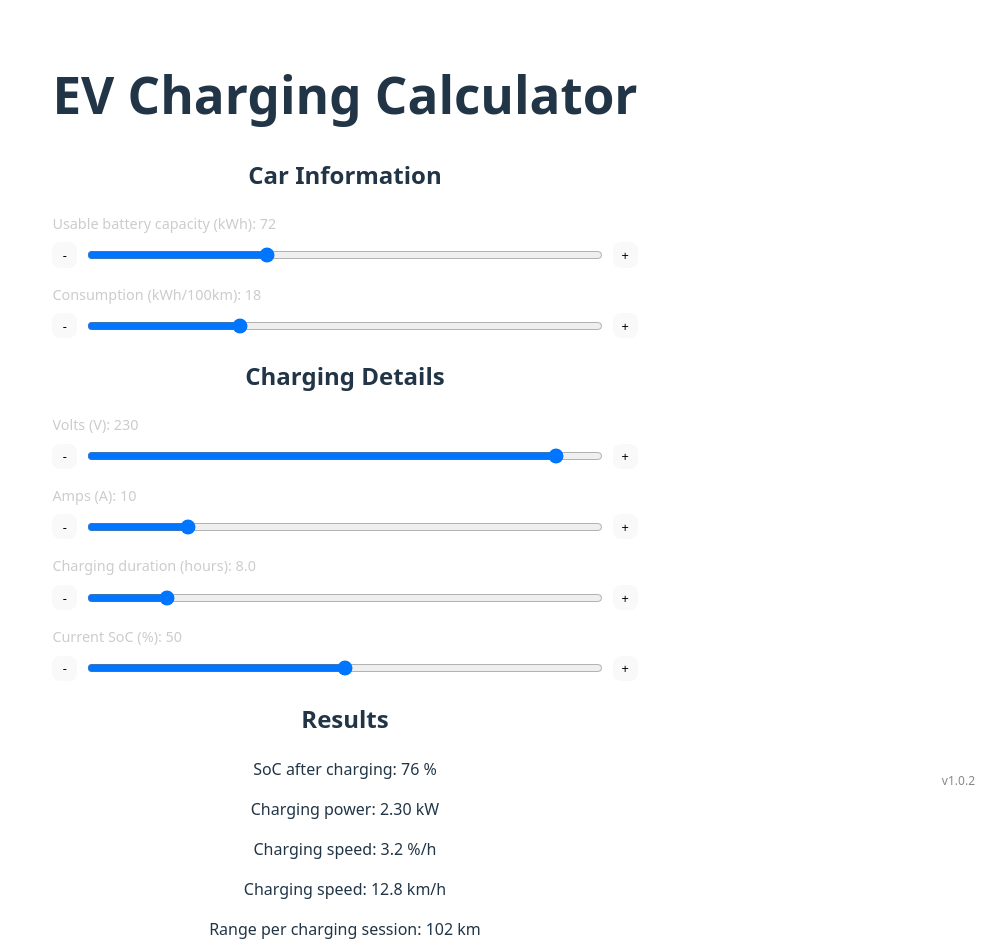
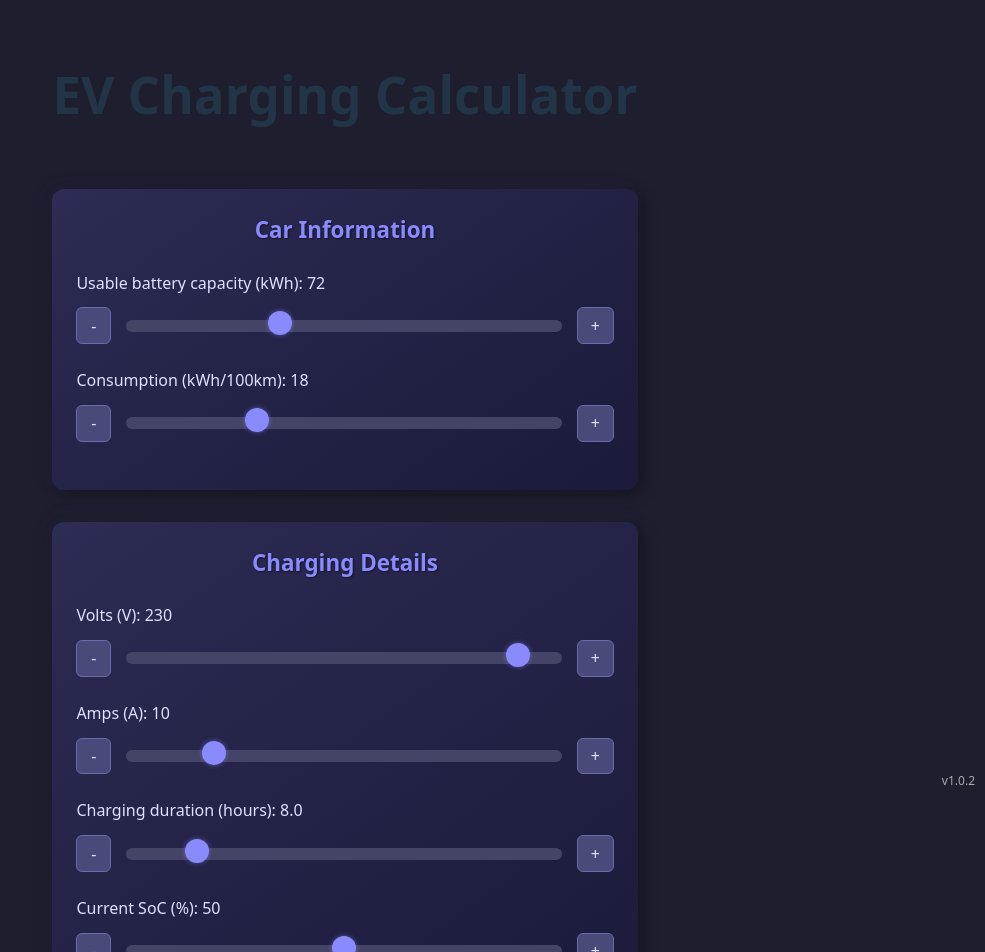
Before and after one commit to s100ian/ev-charging-calculator, a React (Vite) app: page / in a window 1280 px wide. Shown: the top 952 px of the page, without its empty margins (295-1280 px from the left). Built offline with nearby package versions, Linux system fonts and the light colour scheme.

Commit message:
feat: enhance UI styling and layout for input sections and results display

```diff
--- a/src/App.css
+++ b/src/App.css
@@ -1,90 +1,129 @@
 #root {
   max-width: 1280px;
   margin: 0 auto;
-  padding: 1rem; /* Adjusted padding for mobile */
+  padding: 1rem;
   text-align: center;
 }
 
 .calculator-container {
   display: flex;
   flex-direction: column;
-  gap: 1.5rem;
+  gap: 2rem; /* Increased gap */
   width: 100%;
-  max-width: 500px; /* Limit width on larger screens */
-  margin: 0 auto; /* Center container */
+  max-width: 600px; /* Slightly wider max-width */
+  margin: 0 auto;
 }
 
-.input-section, .results-section {
-  border: 1px solid #555;
-  border-radius: 8px;
-  padding: 1rem;
-  background-color: #2a2a2a; /* Slightly lighter background for sections */
+/* Updated section styles */
+.input-section,
+.results-section {
+  border: none; /* Remove border */
+  border-radius: 12px; /* Smoother corners */
+  padding: 1.5rem;
+  background: linear-gradient(145deg, #2c2c54, #1a1a3a); /* Gradient background */
+  box-shadow: 5px 5px 15px rgba(0, 0, 0, 0.3), -5px -5px 15px rgba(50, 50, 90, 0.1); /* Subtle shadow */
 }
 
-.input-section h2, .results-section h2 {
+.input-section h2,
+.results-section h2 {
   margin-top: 0;
-  margin-bottom: 1rem;
-  color: #a0a0ff; /* Accent color for headings */
-  font-size: 1.3em;
+  margin-bottom: 1.5rem; /* Increased margin */
+  color: #8a8aff; /* Brighter accent color */
+  font-size: 1.4em;
+  font-weight: 600;
+  text-shadow: 1px 1px 2px rgba(0, 0, 0, 0.5); /* Text shadow for depth */
 }
 
 .slider-group {
-  margin-bottom: 1rem;
+  margin-bottom: 1.5rem; /* Increased margin */
   text-align: left;
 }
 
-.slider-group label {
+/* Updated label styles */
+.slider-label {
   display: block;
-  margin-bottom: 0.5rem;
-  font-size: 0.9em;
-  color: #ccc;
+  margin-bottom: 0.8rem; /* Increased margin */
+  font-size: 1em; /* Slightly larger font */
+  color: #e0e0ff; /* Lighter label color */
+  font-weight: 500;
 }
 
-.slider-controls { /* New style for the controls wrapper */
+.slider-controls {
   display: flex;
   align-items: center;
-  gap: 0.5rem; /* Add space between buttons and slider */
+  gap: 0.8rem; /* Increased gap */
 }
 
-.slider-controls input[type="range"] { /* Style slider inside the controls wrapper */
-  flex-grow: 1; /* Allow slider to take available space */
-  width: auto; /* Override previous width if any */
+/* Updated slider input styles */
+.slider-input {
+  flex-grow: 1;
+  width: auto;
   cursor: pointer;
+  height: 12px; /* Slightly thicker */
+  background: #444466; /* Darker track */
+  border-radius: 6px;
+  appearance: none; /* Override default look */
+  -webkit-appearance: none;
 }
 
-.slider-controls button { /* Adjust button styles */
-  padding: 0.2em 0.5em; /* Slightly adjust padding */
-  font-size: 0.8em; /* Slightly adjust font size */
-  margin: 0; /* Remove margin */
-  min-width: 25px; /* Adjust min-width */
-  flex-shrink: 0; /* Prevent buttons from shrinking */
+.slider-input::-webkit-slider-thumb {
+  appearance: none;
+  -webkit-appearance: none;
+  height: 24px;
+  width: 24px;
+  background: #8a8aff; /* Accent color thumb */
+  border-radius: 50%;
+  cursor: pointer;
+  box-shadow: 0 0 5px rgba(138, 138, 255, 0.5); /* Thumb glow */
+  margin-top: -6px; /* Center thumb vertically */
 }
 
-input[type="range"] {
-  height: 10px; /* Increase height for a bigger slider track */
+.slider-input::-moz-range-thumb {
+  height: 24px;
+  width: 24px;
+  background: #8a8aff;
+  border-radius: 50%;
   cursor: pointer;
+  border: none; /* Remove default border */
+  box-shadow: 0 0 5px rgba(138, 138, 255, 0.5);
 }
 
-input[type="range"]::-webkit-slider-thumb {
-  height: 20px; /* Make thumb taller */
-  width: 20px; /* Make thumb wider */
+/* Updated control button styles */
+.control-button {
+  padding: 0.4em 0.8em;
+  font-size: 1em;
+  margin: 0;
+  min-width: 35px;
+  flex-shrink: 0;
+  background-color: #4a4a7a; /* Button background */
+  color: #e0e0ff; /* Button text color */
+  border: 1px solid #6a6aaf; /* Button border */
+  border-radius: 6px;
+  transition: background-color 0.2s ease, transform 0.1s ease;
 }
 
-input[type="range"]::-moz-range-thumb {
-  height: 20px; /* Make thumb taller */
-  width: 20px; /* Make thumb wider */
+.control-button:hover {
+  background-color: #5a5a8a; /* Hover background */
+  border-color: #8a8aff;
 }
 
+.control-button:active {
+  background-color: #3a3a6a; /* Active background */
+  transform: scale(0.95); /* Click effect */
+}
+
+/* Updated results section specific styles */
 .results-section {
-  background-color: #1f1f1f; /* Darker background for results */
+  background: linear-gradient(145deg, #1f1f3f, #14142a); /* Darker gradient for results */
 }
 
 .result-item {
   display: flex;
   justify-content: space-between;
-  padding: 0.5rem 0;
-  border-bottom: 1px solid #333;
-  font-size: 0.95em;
+  align-items: center; /* Align items vertically */
+  padding: 0.8rem 0; /* Increased padding */
+  border-bottom: 1px solid #3a3a5a; /* Adjusted border color */
+  font-size: 1em;
 }
 
 .result-item:last-child {
@@ -92,16 +131,20 @@ input[type="range"]::-moz-range-thumb {
 }
 
 .result-item span {
-  color: #bbb;
+  color: #c0c0ff; /* Lighter text color */
 }
 
 .result-item strong {
-  color: #fff;
+  color: #ffffff;
   font-weight: 600;
+  font-size: 1.1em; /* Slightly larger result value */
 }
 
 /* Remove default Vite/React logos and styles if not needed */
-.logo, .logo.react, .card, .read-the-docs {
+.logo,
+.logo.react,
+.card,
+.read-the-docs {
   display: none;
 }
 
@@ -111,6 +154,7 @@ body {
   display: flex;
   align-items: flex-start; /* Align items to top on mobile */
   padding-top: 1rem; /* Add some top padding */
+  background: #1e1e2f; /* Darker overall background */
 }
 
 /* Media query for larger screens if needed */
@@ -119,8 +163,8 @@ body {
     padding: 2rem;
   }
   body {
-     align-items: center; /* Center vertically on larger screens */
-     padding-top: 0;
+    align-items: center; /* Center vertically on larger screens */
+    padding-top: 0;
   }
 }
 
@@ -129,5 +173,5 @@ body {
   bottom: 10px;
   right: 10px;
   font-size: 0.75rem; /* Small font size */
-  color: #888; /* Optional: Dim color */
+  color: #aaa; /* Adjusted color */
 }
--- a/src/App.tsx
+++ b/src/App.tsx
@@ -69,7 +69,9 @@ function App() {
   }, [usableCapacity, consumption, volts, duration, currentSoC, amps]);
 
   return (
-    <>
+    <div className="calculator-container">
+      {" "}
+      {/* Wrap components in container */}
       <h1>EV Charging Calculator</h1>
       <CarInfo
         usableCapacity={usableCapacity}
@@ -97,7 +99,7 @@ function App() {
       />
       <div className="app-version">v{packageJson.version}</div>{" "}
       {/* Add version display */}
-    </>
+    </div>
   );
 }
 
--- a/src/components/CarInfo.tsx
+++ b/src/components/CarInfo.tsx
@@ -30,12 +30,15 @@ const CarInfo: React.FC<CarInfoProps> = ({
   };
 
   return (
-    <div>
+    <div className="input-section car-info-container">
       <h2>Car Information</h2>
       <div className="slider-group">
-        <label>Usable battery capacity (kWh): {usableCapacity}</label>
+        <label className="slider-label">
+          Usable battery capacity (kWh): {usableCapacity}
+        </label>
         <div className="slider-controls">
           <button
+            className="control-button"
             onClick={() =>
               handleDecrement(setUsableCapacity, usableCapacity, 5)
             }
@@ -48,8 +51,10 @@ const CarInfo: React.FC<CarInfoProps> = ({
             max="200"
             value={usableCapacity}
             onChange={(e) => setUsableCapacity(parseInt(e.target.value, 10))}
+            className="slider-input"
           />
           <button
+            className="control-button"
             onClick={() =>
               handleIncrement(setUsableCapacity, usableCapacity, 200)
             }
@@ -59,9 +64,12 @@ const CarInfo: React.FC<CarInfoProps> = ({
         </div>
       </div>
       <div className="slider-group">
-        <label>Consumption (kWh/100km): {consumption}</label>
+        <label className="slider-label">
+          Consumption (kWh/100km): {consumption}
+        </label>
         <div className="slider-controls">
           <button
+            className="control-button"
             onClick={() => handleDecrement(setConsumption, consumption, 5)}
           >
             -
@@ -72,8 +80,10 @@ const CarInfo: React.FC<CarInfoProps> = ({
             max="50"
             value={consumption}
             onChange={(e) => setConsumption(parseInt(e.target.value, 10))}
+            className="slider-input"
           />
           <button
+            className="control-button"
             onClick={() => handleIncrement(setConsumption, consumption, 50)}
           >
             +
--- a/src/components/ChargingDetails.tsx
+++ b/src/components/ChargingDetails.tsx
@@ -52,12 +52,15 @@ const ChargingDetails: React.FC<ChargingDetailsProps> = ({
   };
 
   return (
-    <div>
+    <div className="input-section charging-details-container">
       <h2>Charging Details</h2>
       <div className="slider-group">
-        <label>Volts (V): {volts}</label>
+        <label className="slider-label">Volts (V): {volts}</label>
         <div className="slider-controls">
-          <button onClick={() => handleDecrement(setVolts, volts, 110)}>
+          <button
+            className="control-button"
+            onClick={() => handleDecrement(setVolts, volts, 110)}
+          >
             -
           </button>
           <input
@@ -66,30 +69,49 @@ const ChargingDetails: React.FC<ChargingDetailsProps> = ({
             max="240"
             value={volts}
             onChange={(e) => setVolts(parseInt(e.target.value, 10))}
+            className="slider-input"
           />
-          <button onClick={() => handleIncrement(setVolts, volts, 240)}>
+          <button
+            className="control-button"
+            onClick={() => handleIncrement(setVolts, volts, 240)}
+          >
             +
           </button>
         </div>
       </div>
       <div className="slider-group">
-        <label>Amps (A): {amps}</label>
+        <label className="slider-label">Amps (A): {amps}</label>
         <div className="slider-controls">
-          <button onClick={() => handleDecrement(setAmps, amps, 5)}>-</button>
+          <button
+            className="control-button"
+            onClick={() => handleDecrement(setAmps, amps, 5)}
+          >
+            -
+          </button>
           <input
             type="range"
             min="5"
             max="32"
             value={amps}
             onChange={(e) => setAmps(parseInt(e.target.value, 10))}
+            className="slider-input"
           />
-          <button onClick={() => handleIncrement(setAmps, amps, 32)}>+</button>
+          <button
+            className="control-button"
+            onClick={() => handleIncrement(setAmps, amps, 32)}
+          >
+            +
+          </button>
         </div>
       </div>
       <div className="slider-group">
-        <label>Charging duration (hours): {duration.toFixed(1)}</label>
+        <label className="slider-label">
+          Charging duration (hours): {duration.toFixed(1)}
+        </label>
         <div className="slider-controls">
-          <button onClick={handleDurationDecrement}>-</button>
+          <button className="control-button" onClick={handleDurationDecrement}>
+            -
+          </button>
           <input
             type="range"
             min="1"
@@ -97,14 +119,20 @@ const ChargingDetails: React.FC<ChargingDetailsProps> = ({
             step="0.1"
             value={duration}
             onChange={handleDurationChange}
+            className="slider-input"
           />
-          <button onClick={handleDurationIncrement}>+</button>
+          <button className="control-button" onClick={handleDurationIncrement}>
+            +
+          </button>
         </div>
       </div>
       <div className="slider-group">
-        <label>Current SoC (%): {currentSoC}</label>
+        <label className="slider-label">Current SoC (%): {currentSoC}</label>
         <div className="slider-controls">
-          <button onClick={() => handleDecrement(setCurrentSoC, currentSoC, 0)}>
+          <button
+            className="control-button"
+            onClick={() => handleDecrement(setCurrentSoC, currentSoC, 0)}
+          >
             -
           </button>
           <input
@@ -113,8 +141,10 @@ const ChargingDetails: React.FC<ChargingDetailsProps> = ({
             max="100"
             value={currentSoC}
             onChange={(e) => setCurrentSoC(parseInt(e.target.value, 10))}
+            className="slider-input"
           />
           <button
+            className="control-button"
             onClick={() => handleIncrement(setCurrentSoC, currentSoC, 100)}
           >
             +
--- a/src/components/ResultsDisplay.tsx
+++ b/src/components/ResultsDisplay.tsx
@@ -18,14 +18,45 @@ const ResultsDisplay: React.FC<ResultsDisplayProps> = ({
   totalRange,
 }) => {
   return (
-    <div>
+    <div className="results-section">
+      {" "}
+      {/* Added results-section class */}
       <h2>Results</h2>
-      <p>SoC after charging: {socAfterCharging.toFixed(0)} %</p>
-      <p>Charging power: {chargingPower.toFixed(2)} kW</p>
-      <p>Charging speed: {chargingSpeedPercent.toFixed(1)} %/h</p>
-      <p>Charging speed: {chargingSpeedKm.toFixed(1)} km/h</p>
-      <p>Range per charging session: {rangePerSession.toFixed(0)} km</p>
-      <p>Total range: {totalRange.toFixed(0)} km</p>
+      <p className="result-item">
+        {" "}
+        {/* Added result-item class */}
+        <span>SoC after charging:</span>{" "}
+        <strong>{socAfterCharging.toFixed(0)} %</strong>
+      </p>
+      <p className="result-item">
+        {" "}
+        {/* Added result-item class */}
+        <span>Charging power:</span>{" "}
+        <strong>{chargingPower.toFixed(2)} kW</strong>
+      </p>
+      <p className="result-item">
+        {" "}
+        {/* Added result-item class */}
+        <span>Charging speed:</span>{" "}
+        <strong>{chargingSpeedPercent.toFixed(1)} %/h</strong>
+      </p>
+      <p className="result-item">
+        {" "}
+        {/* Added result-item class */}
+        <span>Charging speed:</span>{" "}
+        <strong>{chargingSpeedKm.toFixed(1)} km/h</strong>
+      </p>
+      <p className="result-item">
+        {" "}
+        {/* Added result-item class */}
+        <span>Range per charging session:</span>{" "}
+        <strong>{rangePerSession.toFixed(0)} km</strong>
+      </p>
+      <p className="result-item">
+        {" "}
+        {/* Added result-item class */}
+        <span>Total range:</span> <strong>{totalRange.toFixed(0)} km</strong>
+      </p>
     </div>
   );
 };
```
